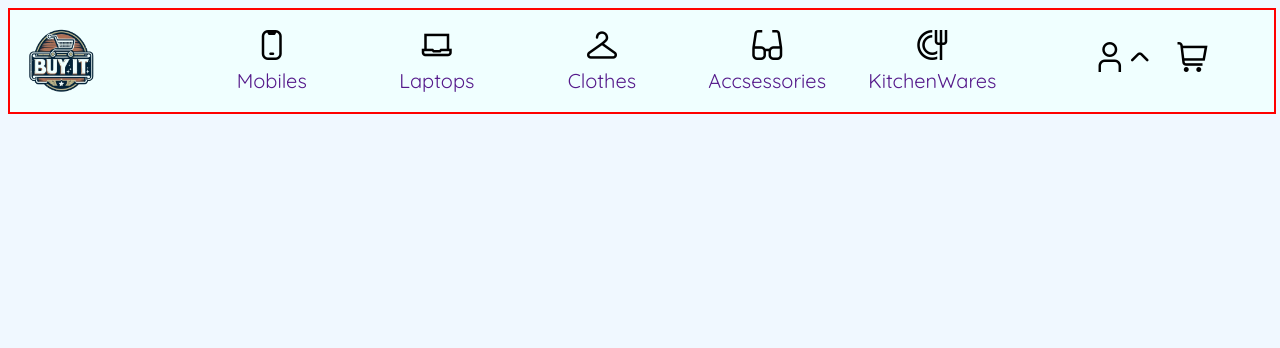
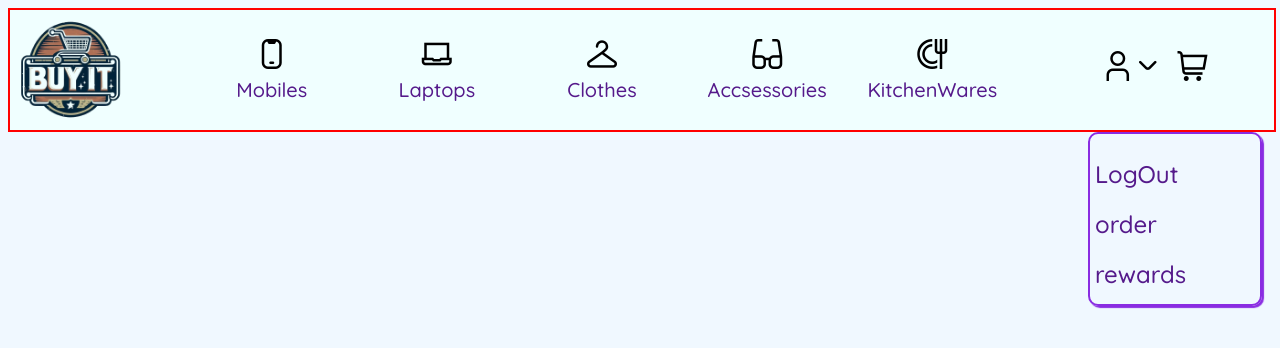
Before and after one commit to TakshPatel-dev/BuyIt, a plain HTML site: page home.html in a window 1280 px wide. Both pictures are taken after a click on the icon 1124 px from the left and 61 px from the top of the page. Drawn offline with nearby package versions, Linux system fonts and the light colour scheme.

Commit message:
first-Commit

```diff
--- a/CSS/home.css
+++ b/CSS/home.css
@@ -10,6 +10,7 @@
     width: 100%;
     height: 20%;
     border: 2px solid red;
+
 }
 .topNav li{list-style: none;}
 .Nav-Container-Header{
@@ -17,14 +18,18 @@
     background-color:azure;
     font-size: 5rem;
     padding: 3.5rem;
+    flex-direction: row;
 }
 .Nav-Container-Header > *{flex: 5 1 100%;align-self: center;}
 .Nav-Container-Header img{
-    width:45%;
+    width:19rem;
+    scale: 1.5;
     background:none;
     mix-blend-mode:multiply;
     align-self: self-start;
     cursor: pointer;
+
+
 }
 .Nav-Container-Header span .fi{
     font-size: 30px;
@@ -35,9 +40,36 @@
     flex-direction: column;
     justify-content: center;
     align-items: center;
+    padding: 2rem;
 
 }
-.Nav-Container-Header span li a{text-decoration: none;cursor: pointer;}
-.Nav-Container-Header #user-buttons{display: flex; flex-direction: row;justify-content: center;margin-left: 20rem;}
+.Nav-Container-Header span li a{text-decoration: none;cursor: pointer;font-weight: 500;}
+.Nav-Container-Header #user-buttons{display: flex; flex-direction: row;justify-content: center;margin-left: 20rem; }
 .Nav-Container-Header #user-buttons > *{align-self: flex-end;flex: 1 1 50%;font-size: 3rem;}
-.Nav-Container-Header #user-buttons > *
+.Nav-Container-Header #user-buttons :first-child{position: relative;}
+.drop-down-menu{
+    position: absolute;
+    display:none;
+    flex-direction: column;
+    padding: 5px;
+    border-radius: 10px;
+    width: 40rem;
+    height: 40rem;
+    font-size: 6rem;
+    left: 85%;
+    border: 2px solid hsl(271, 76%, 53%);
+    box-shadow: 2px 2px 1px hsl(271, 76%, 53%);
+}
+.drop-down-menu a{text-decoration: none;font-weight: 500;}
+.drop-down-menu >*{margin-top: 5rem;}
+.Menu-Button{display: none;}
+@media all and (max-width: 1000px){
+.Nav-Container-Header{flex-direction: row;flex-wrap: wrap;}
+.Nav-Container-Header span{flex: 1 1 40%;}
+.Nav-Container-Header:first-child{flex-basis: 100%;}
+
+.Nav-Container-Header #user-buttons{margin-left: 0;flex-direction: row; justify-content: center;text-align: center;}
+.Nav-Container-Header :nth-child(1){flex-basis: 100%;align-self: center;}
+.Nav-Container-Header :nth-child(6){flex-basis: 100%; align-self: center;}
+.drop-down-menu{left: 25%;}
+}
--- a/JS/home.js
+++ b/JS/home.js
@@ -0,0 +1,4 @@
+const drop_down_menu_parent = document.getElementById(`drop-down-menu-parent`)
+const drop_down_menu = document.querySelector(`.drop-down-menu`)
+let arrow = document.getElementById(`arrow`)
+drop_down_menu_parent.addEventListener(`click`,()=>{if(drop_down_menu.style.display === "flex"){drop_down_menu.style.display = "none";arrow.classList.replace(`fi-rr-angle-small-down`,`fi-rr-angle-small-up`)}else{drop_down_menu.style.display = "flex";arrow.classList.replace(`fi-rr-angle-small-up`,`fi-rr-angle-small-down`)}})
--- a/home.html
+++ b/home.html
@@ -16,34 +16,49 @@
     <div class="Main-Container">
        <header>
           <nav class="topNav">
+            <button class="Menu-Button"><i class="fi fi-rr-menu-burger"></i></button>
             <div class="Nav-Container-Header">
-                <span onclick="document.location.href=`home.html`"><img src="rego.png" alt="BuyIt logo-AIgen"></span>
+
+               <span onclick="document.location.href=`home.html`"><img src="rego.png" alt="BuyIt logo-AIgen"></span>
+
                 <span>
                     <i class="fi fi-rr-mobile-notch"></i>
                   <li><a href="">Mobiles</a></li>
                 </span>
+
                 <span>
                     <i class="fi fi-rs-laptop"></i>
                   <li><a href="">Laptops</a></li>
                 </span>
+
                 <span>
                     <i class="fi fi-rr-clothes-hanger"></i>
                   <li><a href="">Clothes</a></li>
                 </span>
+
                 <span>
                     <i class="fi fi-rs-sunglasses"></i>
                   <li><a href="">Accsessories</a></li>
                 </span>
+
                 <span>
                     <i class="fi fi-rs-plate-utensils"></i>
                   <li><a href="">KitchenWares</a></li>
                 </span>
+
                 <span id="user-buttons">
-                  <li><i class="fi fi-rs-user"><i class="fi fi-rr-angle-small-up"></i></i></li>
+                  <li id="drop-down-menu-parent"><i class="fi fi-rs-user"><i class="fi fi-rr-angle-small-up" id="arrow"></i></i></li>
                   <li><i class="fi fi-rs-shopping-cart"></i></li>
                 </span>
+
             </div>
           </nav>
+
+          <div class="drop-down-menu">
+            <a href="">LogOut</a>
+            <a href="">order</a>
+            <a href="">rewards</a>
+          </div>
        </header>
     </div>
 
```
